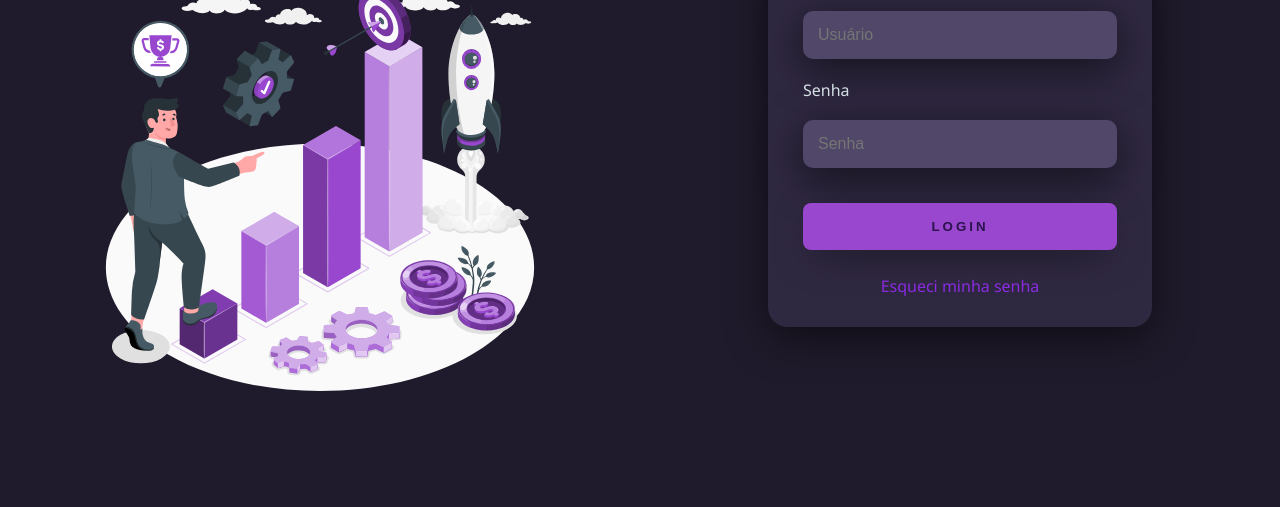
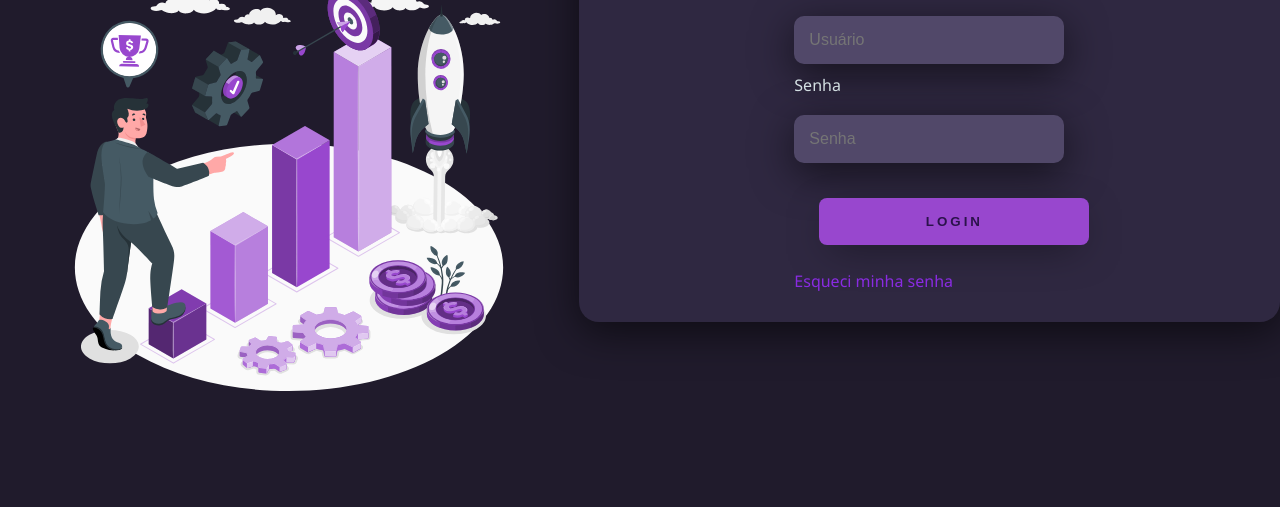
Before and after one commit to leonardo-matheus/Tela-Login, a plain HTML site: page index.html in a window 1280 px wide. Shown: the part 293-800 px from the top of the page. Drawn offline with Linux system fonts and the light colour scheme.

Commit message:
Formulário foi indexado e estilizado

```diff
--- a/index.html
+++ b/index.html
@@ -13,9 +13,9 @@
             <h1>Faça login<br>E entre para o nosso time</h1>
             <img src="foguete.svg" class="left-login-image" alt="foguete">
         </div>
-        <div class="right-login">
-            <div class="card-login">
-                <h1 strong>LOGIN</h1>
+        <div class="card-login">
+            <h1 strong>LOGIN</h1>
+            <form class="login-form">
                 <div class="textField">
                     <label for="usuario">Usuário</label>
                     <input type="text" name="usuario" placeholder="Usuário">
@@ -25,8 +25,8 @@
                     <input type="password" name="senha" placeholder="Senha">
                 </div>
                 <button type="submit" class="btn-login">Login</button>
-                <a name="recovery-btn" href="https://recovery.d3f4lt.com.br/">Esqueci minha senha</a>
-            </div>
+                <a name="recovery-btn" class="forgot-password" href="site.com/">Esqueci minha senha</a>
+            </form>
         </div>
     </div>
 </body>
--- a/style.css
+++ b/style.css
@@ -87,6 +87,9 @@ body * {
 .textField > label {
     color: #f0ffffde;
     margin-bottom: 19px;
+    display: flex;
+    flex-direction: column;
+    align-self: stretch;
 }
 
 .textField > input::placeholder{
@@ -94,6 +97,7 @@ body * {
 }
 
 .btn-login{
+    align-self: center;
     width: 100%;
     padding: 16px 0;
     margin: 25px;
```
